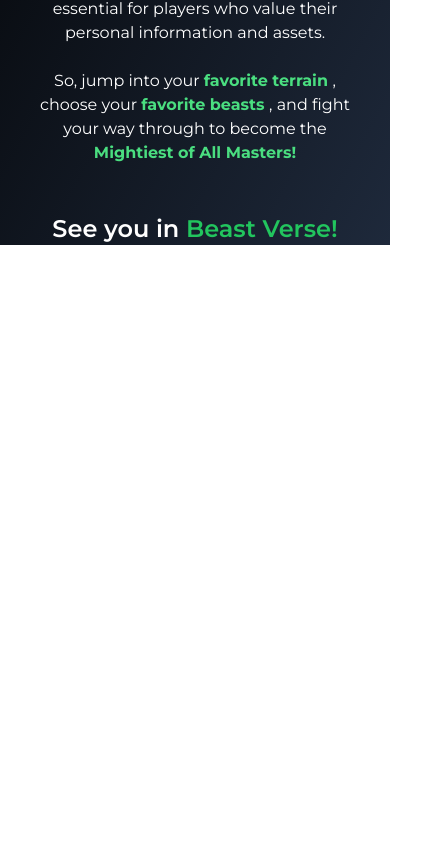
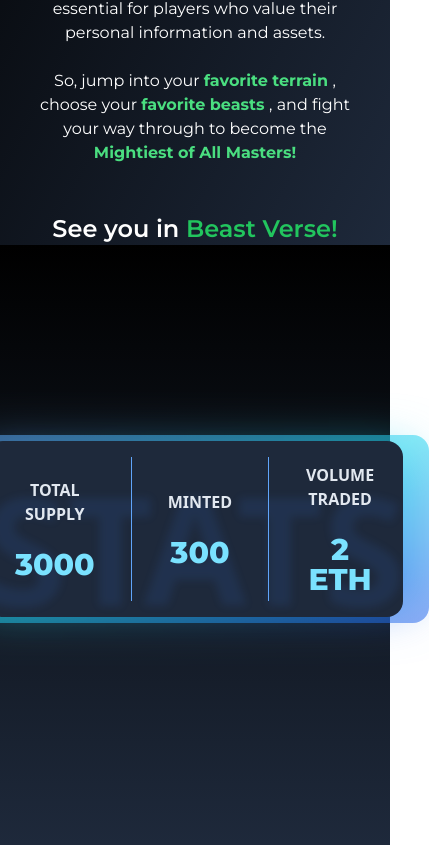
Before and after one commit to Beast-Verse/Beast-Verse-Website, a React (Create React App) app in the folder beast-verse/: page / in a window 390 px wide. Shown: the part 1184-2029 px from the top of the page, 429 px wide, since content can reach past the window. Before the commit the page ends 1429 px from the top, so only its background shows below. Built offline with nearby package versions, Linux system fonts and the light colour scheme; a web font is replaced by a local one.

Commit message:
mobile stats added

```diff
--- a/beast-verse/src/App.js
+++ b/beast-verse/src/App.js
@@ -15,6 +15,7 @@ import logo from './assets/logo.png'
 import {BrowserRouter} from "react-router-dom"
 import Mobland from './components/Mobland';
 import Mobabout from './components/Mobabout';
+import Mobstats from './components/Mobstats';
 
 
 
@@ -43,6 +44,7 @@ function App() {
       <div className='bg-gradient-to-br from-black to-slate-800 h-[100vh] pt-5 md:hidden'>
         <Mobland/>
         <Mobabout/>
+        <Mobstats/>
       </div>
     </>
   );
--- /dev/null
+++ b/beast-verse/src/components/Mobstats.jsx
@@ -0,0 +1,62 @@
+import React from 'react'
+import {motion} from "framer-motion"
+function Mobstats() {
+    const data = {
+        supply: 3000,
+        minted: 300,
+        volume: 2,
+      };
+  return (
+    <div className='bg-gradient-to-b from-black to-slate-800 text-center py-20 pb-28'>
+    <div className="flex items-center justify-center mt-28">
+    <div className="relative mb-28">
+      <div className="absolute inset-3 bg-gradient-to-br from-blue-400 via-cyan-400 to-blue-600 rounded-2xl blur-xl animate-tilt "></div>
+      <div className="absolute -inset-0.5 bg-gradient-to-br from-blue-400 via-cyan-400 to-blue-600 rounded-2xl animate-glow z-10"></div>
+      <section className="relative px-7 py-4 mx-6 my-1 bg-slate-800 rounded-2xl lg:h-[250px] lg:w-[800px] flex flex-row justify-center items-center z-20">
+        <div className="flex flex-col justify-center items-center">
+          <div className="text-[200px] leading-none mt-30 font-bold absolute -z-10 text-blue-500/20">
+            {" "}
+            <span className="text-[185px] max-[570px]:text-[150px] blur-sm leading-[0] font-bold animate-glow">
+              STATS
+            </span>{" "}
+          </div>
+          <motion.div initial={{opacity:0}}
+    whileInView={{opacity:1}} transition={{duration: 1}} className="flex flex-row gap-12  max-[570px]:gap-9  justify-center items-center">
+            <div className="flex flex-col items-center ">
+              <span className="text-md mb-3 font-bold text-slate-200">
+                TOTAL SUPPLY
+              </span>
+              <h2 className="text-[#7ae2ff] font-Montserrat text-3xl font-extrabold leading-none  pt-3">
+                {data.supply}
+              </h2>
+            </div>
+            <div className="w-[2px] h-36 bg-blue-400"></div>
+            <div className="flex flex-col items-center ">
+              <span className="text-md mb-3 font-bold text-slate-200">
+                MINTED
+              </span>
+              <h2 className="text-[#7ae2ff] font-Montserrat text-3xl font-extrabold leading-none  pt-3">
+                {data.minted}
+              </h2>
+            </div>
+            <div className="w-[2px] h-36 bg-blue-400"></div>
+            <div className="flex flex-col items-center ">
+              <span className="text-md mb-3 font-bold text-slate-200">
+                VOLUME TRADED
+              </span>
+              <h2 className="text-[#7ae2ff] font-Montserrat text-3xl font-extrabold leading-none pt-3">
+                {data.volume} ETH
+              </h2>
+            </div>
+          </motion.div>
+        </div>
+      </section>
+
+    </div>
+
+  </div>
+    </div>
+  )
+}
+
+export default Mobstats
```
